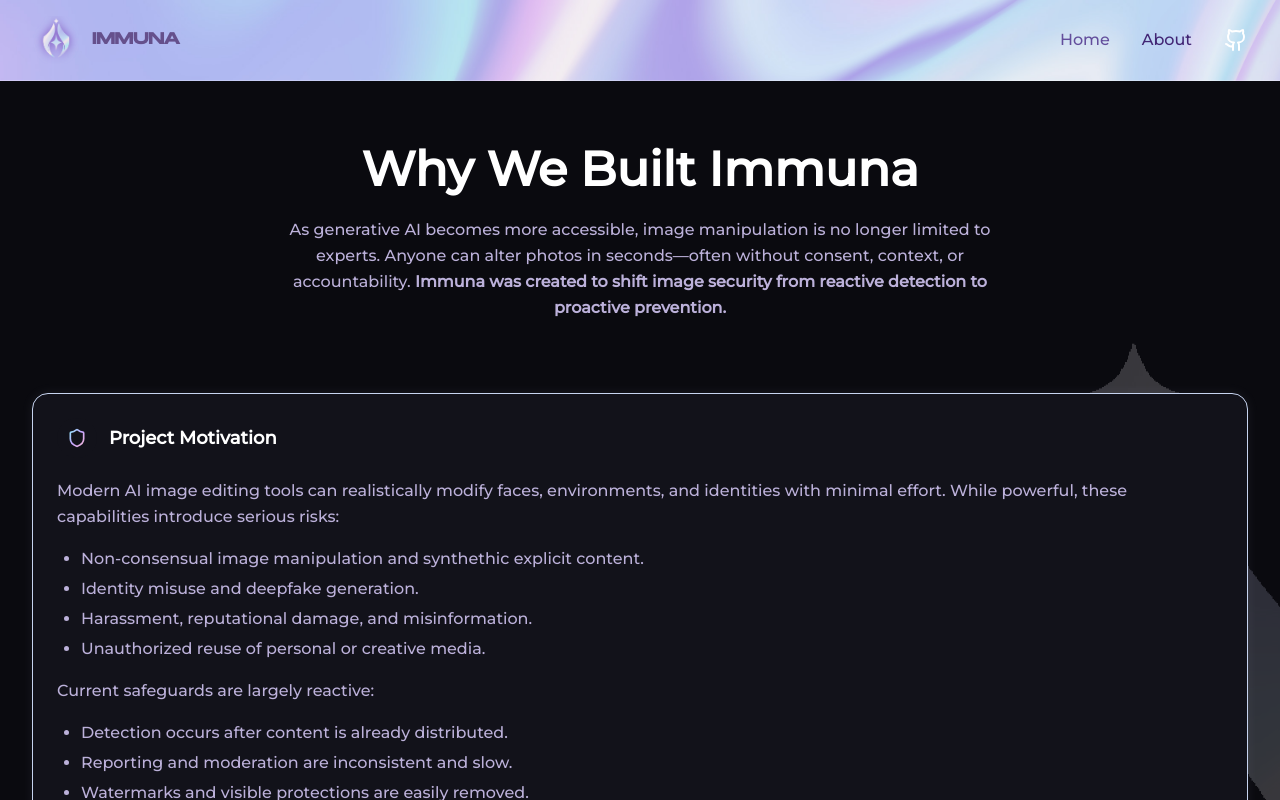
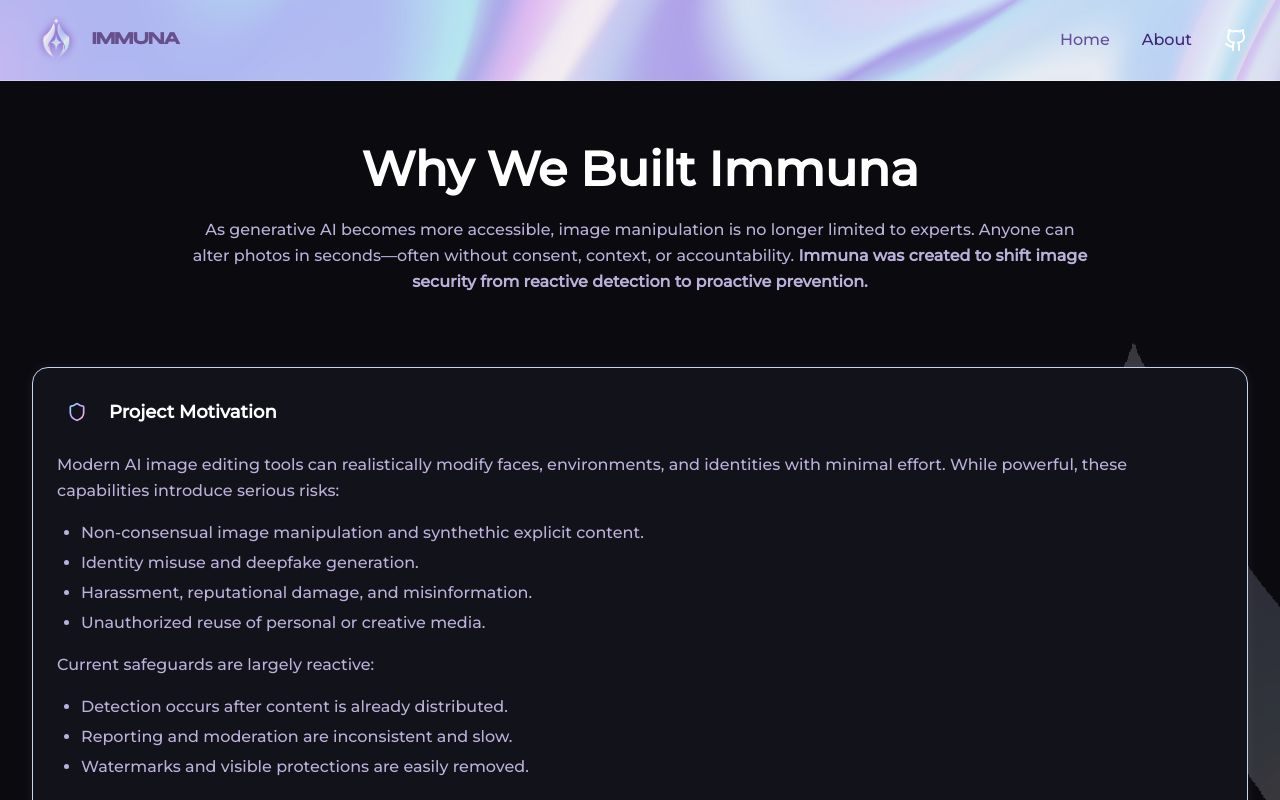
Before and after one commit to mochibearr/immuna, a React (Vite) app: page / in a window 1280 px wide. Both pictures are taken after a click on the button "About". Shown: the top 800 px of the page. Built offline with nearby package versions, Linux system fonts and the light colour scheme; no server answers.

Commit message:
Frontend Polish

```diff
--- a/src/components/about/HeroSection.tsx
+++ b/src/components/about/HeroSection.tsx
@@ -8,7 +8,7 @@
         Why We Built Immuna
       </h2>
       <p
-        className="max-w-3xl mx-auto text-base leading-relaxed"
+        className="max-w-4xl mx-auto text-base leading-relaxed"
         style={{ color: "#bcb1da" }}
       >
         As generative AI becomes more accessible, image manipulation is no longer limited to experts. Anyone can alter photos in seconds—often without consent, context, or accountability.
```
Also changed, not shown: src/index.css (+0 -23 lines).
